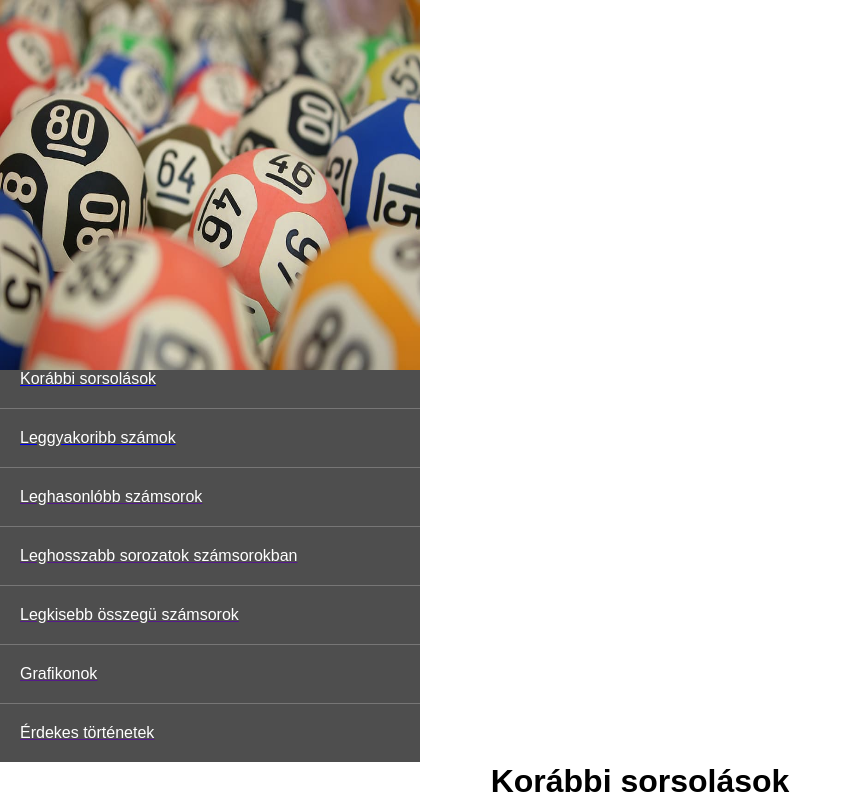
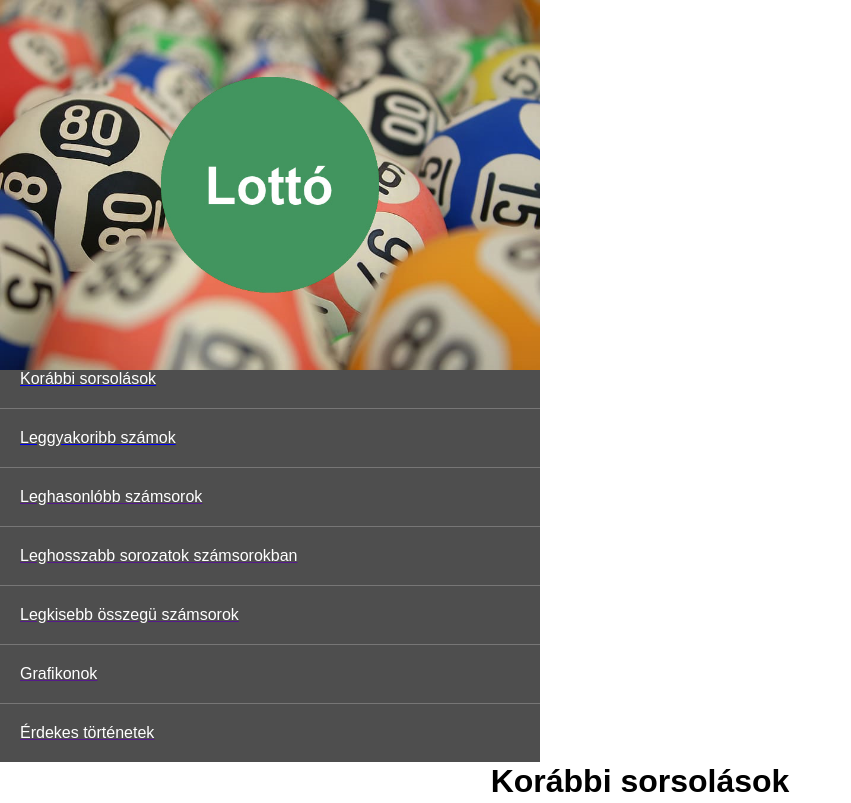
Before and after one commit to riczmanszabina/Project-2---Lotto, a plain HTML site: page index.html in a window 1280 px wide. Shown: the top 803 px of the page, without its empty margins (0-851 px from the left). Drawn offline with Linux system fonts and the light colour scheme.

Commit message:
Kép kicserélése, méretezése

```diff
--- a/index.html
+++ b/index.html
@@ -9,7 +9,7 @@
 <body>
 <div id="menuhasab">
     <div id="hatterkep">
-        <img src="hatter.jpg" alt="Golyos háttér" title="Lottó Golyos">
+        <img src="hatter_szerkesztett.jpg" alt="Golyós háttér" title="Lottó Golyós">
     </div>
 
     <nav>
--- a/style.css
+++ b/style.css
@@ -7,7 +7,7 @@ body
 #hatterkep img
 {
     height: 370px;
-    width: 420px;
+    width: 540px;
     float: left;
 
 }
```
